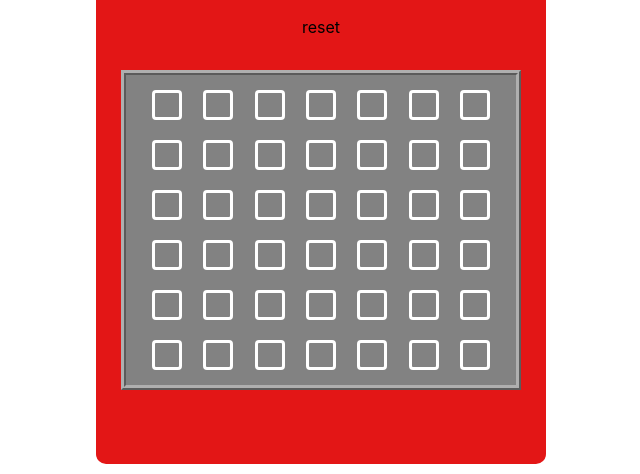
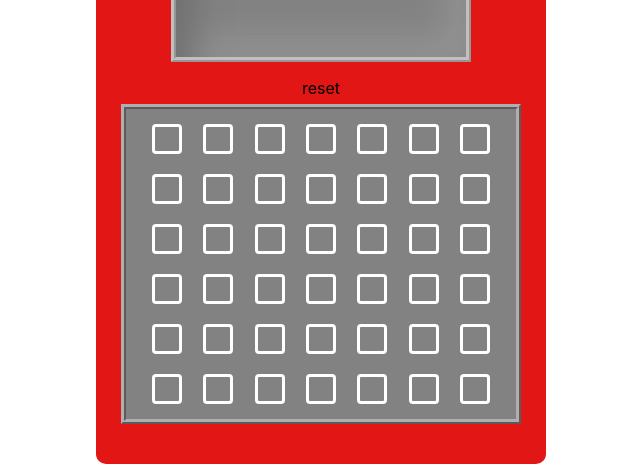
Before and after one commit to Edward-Phillips/shakespearianPokemon, a Next.js app: page /whosthatpokemon in a window 1280 px wide. Shown: the part 306-780 px from the top of the page, without its empty margins (319-959 px from the left). Built offline with nearby package versions, Linux system fonts and the light colour scheme.

Commit message:
remove vertical margin

```diff
--- a/components/WhoIsThatPokemon/GridRow/gridRow.module.css
+++ b/components/WhoIsThatPokemon/GridRow/gridRow.module.css
@@ -4,7 +4,8 @@
   place-items: center;
   padding: 15px;
   background-color: #828282;
-  margin: 25px;
+  margin-left: 25px;
+  margin-right: 25px;
   max-width: 450px;
   border: 5px ridge rgb(175 175 175);
 }
```
